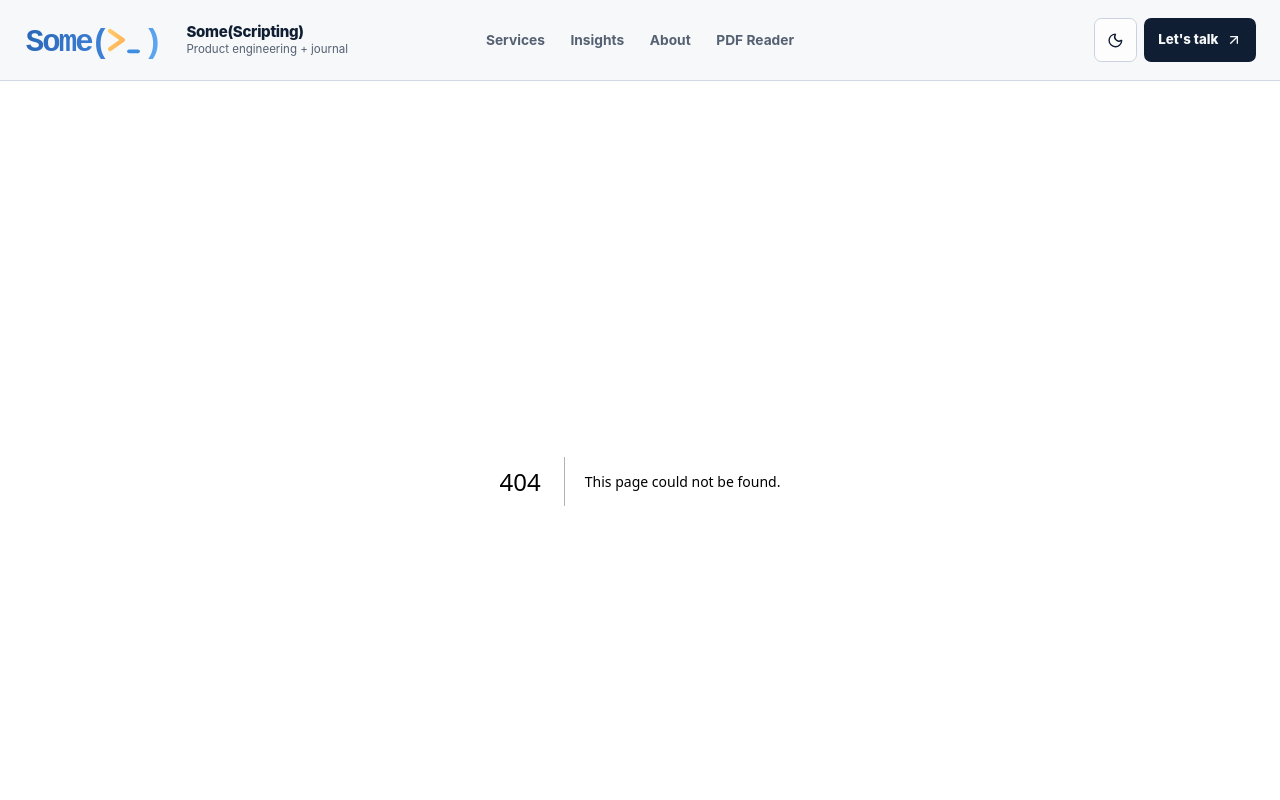
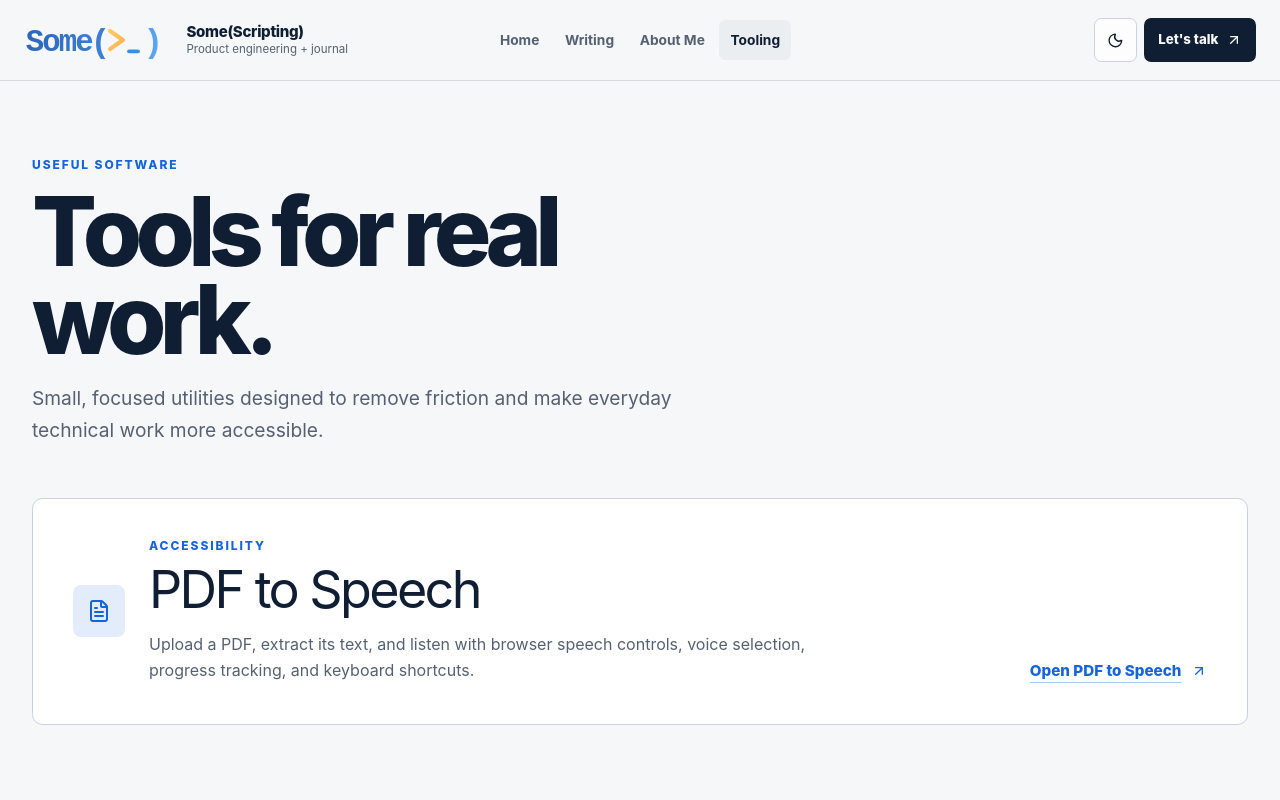
Before and after one commit to ScriptAlchemist/just_in, a Next.js app: page /tooling in a window 1280 px wide. Before the commit this address had no page. Shown: the top 800 px of the page. Built offline with nearby package versions, Linux system fonts and the light colour scheme.

Commit message:
Add writing and tooling directory pages

```diff
--- a/components/footer.tsx
+++ b/components/footer.tsx
@@ -7,10 +7,11 @@ import { ArrowUpRight } from "lucide-react";
 import Link from "next/link";
 
 const footerLinks = [
-  { href: "/#services", label: "Services" },
-  { href: "/#insights", label: "Engineering journal" },
-  { href: "/about-me", label: "About Justin" },
-  { href: "/pdf-to-speech", label: "PDF to Speech" },
+  { href: "/", label: "Home" },
+  { href: "/writing", label: "Writing" },
+  { href: "/about-me", label: "About Me" },
+  { href: "/tooling", label: "Tooling" },
+  { href: "/tooling/pdf-to-speech", label: "PDF to Speech" },
 ];
 
 const socialLinks = [
--- a/components/navbar.tsx
+++ b/components/navbar.tsx
@@ -13,10 +13,10 @@ import { toast } from "sonner";
 import { usePostContext } from "../context/PostContext";
 
 const primaryLinks = [
-  { href: "/#services", label: "Services" },
-  { href: "/#insights", label: "Insights" },
-  { href: "/about-me", label: "About" },
-  { href: "/pdf-to-speech", label: "PDF Reader" },
+  { href: "/", label: "Home" },
+  { href: "/writing", label: "Writing" },
+  { href: "/about-me", label: "About Me" },
+  { href: "/tooling", label: "Tooling" },
 ];
 
 const socialLinks = [
@@ -101,7 +101,13 @@ export const Navbar = () => {
 
         <nav className="site-nav-links" aria-label="Primary navigation">
           {primaryLinks.map((item) => {
-            const isActive = router.pathname === item.href;
+            const isActive =
+              item.href === "/"
+                ? router.pathname === "/"
+                : router.pathname === item.href ||
+                  router.pathname.startsWith(`${item.href}/`) ||
+                  (item.href === "/writing" &&
+                    router.pathname.startsWith("/posts/"));
 
             return (
               <Link
--- a/pages/about-me/index.tsx
+++ b/pages/about-me/index.tsx
@@ -63,7 +63,7 @@ function AboutMeInfo() {
             >
               Connect on LinkedIn <ArrowUpRight aria-hidden="true" />
             </Link>
-            <Link href="/#insights" className="button button-secondary">
+            <Link href="/writing" className="button button-secondary">
               Read the journal
             </Link>
           </div>
--- a/pages/index.tsx
+++ b/pages/index.tsx
@@ -9,7 +9,6 @@ import {
 import Image from "next/image";
 import Link from "next/link";
 import HeroPost from "../components/hero-post";
-import MoreStories from "../components/more-stories";
 import PageMeta from "../components/page-meta";
 import Post from "../interfaces/post";
 import { getAllPosts } from "../lib/api";
@@ -45,7 +44,6 @@ const services = [
 
 export default function Index({ allPosts }: Props) {
   const heroPost = allPosts[0];
-  const morePosts = allPosts.slice(1);
 
   return (
     <>
@@ -76,8 +74,8 @@ export default function Index({ allPosts }: Props) {
             >
               Discuss a project <ArrowUpRight aria-hidden="true" />
             </Link>
-            <Link href="/#insights" className="button button-secondary">
-              Read the journal <ArrowRight aria-hidden="true" />
+            <Link href="/writing" className="button button-secondary">
+              Explore the writing <ArrowRight aria-hidden="true" />
             </Link>
           </div>
           <dl className="hero-proof" aria-label="Experience highlights">
@@ -200,8 +198,11 @@ export default function Index({ allPosts }: Props) {
             excerpt={heroPost.excerpt}
           />
         ) : null}
-
-        {morePosts.length > 0 ? <MoreStories posts={morePosts} /> : null}
+        <div className="writing-cta">
+          <Link href="/writing" className="button button-secondary">
+            Browse all writing <ArrowRight aria-hidden="true" />
+          </Link>
+        </div>
       </section>
 
       <section className="about-preview page-shell">
--- a/pages/pdf-to-speech/index.tsx
+++ b/pages/pdf-to-speech/index.tsx
@@ -1,5 +1,7 @@
 import React, { useState, useRef, useEffect } from "react";
 import { Buffer } from "buffer";
+import { ArrowLeft } from "lucide-react";
+import Link from "next/link";
 import PageMeta from "../../components/page-meta";
 import { Slider } from "../../components/ui/slider";
 
@@ -872,11 +874,14 @@ const PdfToSpeech = () => {
       <PageMeta
         title="PDF to Speech | Some(Scripting)"
         description="Convert PDF documents to speech in your browser for more accessible reading."
-        path="/pdf-to-speech"
+        path="/tooling/pdf-to-speech"
       />
 
       <div className="reader-page page-shell">
         <div className="reader-shell">
+          <Link href="/tooling" className="tool-back">
+            <ArrowLeft aria-hidden="true" /> Back to tooling
+          </Link>
           <div className="reader-header">
             <p className="eyebrow">Accessibility utility</p>
             <div className="reader-title-row">
--- a/pages/posts/[slug].tsx
+++ b/pages/posts/[slug].tsx
@@ -100,7 +100,7 @@ export default function Post({ post, morePosts, preview }: Props) {
                   }}
                 />
               </Head>
-              <Link href="/#insights" className="article-back">
+              <Link href="/writing" className="article-back">
                 <ArrowLeft aria-hidden="true" /> Back to the journal
               </Link>
               <PostHeader
--- /dev/null
+++ b/pages/tooling/index.tsx
@@ -0,0 +1,45 @@
+import { ArrowUpRight, FileText } from "lucide-react";
+import Link from "next/link";
+import PageMeta from "../../components/page-meta";
+
+export default function Tooling() {
+  return (
+    <>
+      <PageMeta
+        title="Tooling | Some(Scripting)"
+        description="Practical browser tools built by Justin Bender, including an accessible PDF-to-speech reader."
+        path="/tooling"
+      />
+      <main className="tooling-page page-shell">
+        <header className="directory-header">
+          <p className="eyebrow">Useful software</p>
+          <h1>Tools for real work.</h1>
+          <p>
+            Small, focused utilities designed to remove friction and make
+            everyday technical work more accessible.
+          </p>
+        </header>
+
+        <section className="tool-grid" aria-label="Available tools">
+          <article className="tool-card">
+            <div className="tool-card-icon">
+              <FileText aria-hidden="true" />
+            </div>
+            <div>
+              <p className="eyebrow">Accessibility</p>
+              <h2>PDF to Speech</h2>
+              <p>
+                Upload a PDF, extract its text, and listen with browser speech
+                controls, voice selection, progress tracking, and keyboard
+                shortcuts.
+              </p>
+            </div>
+            <Link href="/tooling/pdf-to-speech" className="text-link">
+              Open PDF to Speech <ArrowUpRight aria-hidden="true" />
+            </Link>
+          </article>
+        </section>
+      </main>
+    </>
+  );
+}
--- /dev/null
+++ b/pages/tooling/pdf-to-speech.tsx
@@ -0,0 +1 @@
+export { default } from "../pdf-to-speech";
--- /dev/null
+++ b/pages/writing/index.tsx
@@ -0,0 +1,67 @@
+import PageMeta from "../../components/page-meta";
+import HeroPost from "../../components/hero-post";
+import MoreStories from "../../components/more-stories";
+import type Post from "../../interfaces/post";
+import { getAllPosts } from "../../lib/api";
+
+type Props = {
+  allPosts: Post[];
+};
+
+export default function Writing({ allPosts }: Props) {
+  const latestPost = allPosts[0];
+  const archivePosts = allPosts.slice(1);
+
+  return (
+    <>
+      <PageMeta
+        title="Writing | Some(Scripting)"
+        description="Engineering notes on frontend architecture, Rust, AI workflows, developer tooling, and building reliable software."
+        path="/writing"
+        image={latestPost?.ogImage?.url || latestPost?.coverImage}
+        imageAlt={latestPost ? `Cover image for ${latestPost.title}` : undefined}
+      />
+      <main className="writing-page page-shell">
+        <header className="directory-header">
+          <p className="eyebrow">Some(Scripting) journal</p>
+          <h1>Writing from the workbench.</h1>
+          <p>
+            Field notes on frontend architecture, Rust, developer tooling, AI,
+            and the decisions that make software easier to evolve.
+          </p>
+        </header>
+
+        {latestPost ? (
+          <HeroPost
+            title={latestPost.title}
+            coverImage={latestPost.coverImage}
+            date={latestPost.date}
+            author={latestPost.author}
+            slug={latestPost.slug}
+            excerpt={latestPost.excerpt}
+          />
+        ) : null}
+
+        {archivePosts.length > 0 ? (
+          <MoreStories posts={archivePosts} />
+        ) : null}
+      </main>
+    </>
+  );
+}
+
+export const getStaticProps = async () => {
+  const allPosts = getAllPosts([
+    "title",
+    "date",
+    "slug",
+    "author",
+    "coverImage",
+    "excerpt",
+    "ogImage",
+  ]);
+
+  return {
+    props: { allPosts },
+  };
+};
--- a/styles/index.css
+++ b/styles/index.css
@@ -438,7 +438,7 @@
 .home-hero {
   display: grid;
   gap: 2.5rem;
-  padding-block: clamp(4.5rem, 10vw, 8rem);
+  padding-block: clamp(3rem, 7vw, 5.5rem);
 }
 
 .hero-copy h1 {
@@ -611,7 +611,7 @@
 .services-section,
 .insights-section,
 .about-preview {
-  padding-block: clamp(4.5rem, 9vw, 8rem);
+  padding-block: clamp(3.25rem, 6vw, 5.5rem);
 }
 
 .services-section,
@@ -696,7 +696,7 @@
 }
 
 .principles-section {
-  padding-bottom: clamp(4.5rem, 9vw, 8rem);
+  padding-bottom: clamp(3.25rem, 6vw, 5.5rem);
 }
 
 .principles-panel {
@@ -819,7 +819,7 @@
 }
 
 .journal-archive {
-  margin-top: clamp(4rem, 8vw, 6.5rem);
+  margin-top: clamp(2.5rem, 5vw, 4rem);
 }
 
 .archive-heading-row {
@@ -1163,14 +1163,98 @@
   margin-top: 1.75rem;
 }
 
+.writing-cta {
+  display: flex;
+  justify-content: flex-start;
+  margin-top: 1.5rem;
+}
+
+/* Writing and tooling directories */
+.writing-page,
+.tooling-page {
+  padding-block: clamp(2.75rem, 6vw, 5rem);
+}
+
+.directory-header {
+  max-width: 48rem;
+  margin-bottom: clamp(2rem, 4vw, 3.25rem);
+}
+
+.directory-header h1 {
+  max-width: 13ch;
+  margin: 0;
+  font-size: clamp(3rem, 8vw, 6rem);
+  font-weight: 850;
+  line-height: 0.92;
+  letter-spacing: -0.07em;
+}
+
+.directory-header > p:not(.eyebrow) {
+  max-width: 42rem;
+  margin: 1.25rem 0 0;
+  color: hsl(var(--muted-foreground));
+  font-size: clamp(1rem, 2vw, 1.2rem);
+  line-height: 1.65;
+}
+
+.tool-grid {
+  display: grid;
+  gap: 1rem;
+}
+
+.tool-card {
+  display: grid;
+  gap: 1.5rem;
+  padding: clamp(1.5rem, 4vw, 2.5rem);
+  border: 1px solid hsl(var(--border));
+  border-radius: 0.65rem;
+  background: hsl(var(--card));
+}
+
+.tool-card-icon {
+  display: grid;
+  width: 3.25rem;
+  height: 3.25rem;
+  place-items: center;
+  border-radius: 0.5rem;
+  background: hsl(var(--primary) / 0.12);
+  color: hsl(var(--primary));
+}
+
+.tool-card-icon svg {
+  width: 1.5rem;
+  height: 1.5rem;
+}
+
+.tool-card .eyebrow {
+  margin-bottom: 0.7rem;
+}
+
+.tool-card h2 {
+  margin: 0;
+  font-size: clamp(2rem, 5vw, 3.25rem);
+  line-height: 1;
+  letter-spacing: -0.05em;
+}
+
+.tool-card div > p:not(.eyebrow) {
+  max-width: 43rem;
+  margin: 1rem 0 0;
+  color: hsl(var(--muted-foreground));
+}
+
+.tool-card .text-link {
+  align-self: end;
+}
+
 /* About and experience */
 .about-page {
-  padding-block: clamp(3rem, 8vw, 7rem);
+  padding-block: clamp(2.5rem, 6vw, 5rem);
 }
 
 .about-content {
   display: grid;
-  gap: clamp(4.5rem, 9vw, 8rem);
+  gap: clamp(3rem, 6vw, 5rem);
 }
 
 .about-hero {
@@ -1293,7 +1377,7 @@
 
 .resume-section {
   display: grid;
-  gap: clamp(2rem, 6vw, 5rem);
+  gap: clamp(2rem, 4vw, 3.5rem);
 }
 
 .resume-heading h2,
@@ -1358,7 +1442,7 @@
 .capabilities-section {
   display: grid;
   gap: 2.5rem;
-  padding-top: clamp(3rem, 7vw, 5rem);
+  padding-top: clamp(2rem, 5vw, 3.5rem);
   border-top: 1px solid hsl(var(--border));
 }
 
@@ -1435,7 +1519,7 @@
 }
 
 .about-disclaimer {
-  margin: -3rem 0 0;
+  margin: -1.5rem 0 0;
   color: hsl(var(--muted-foreground));
   font-size: 0.76rem;
   text-align: center;
@@ -1443,7 +1527,7 @@
 
 /* PDF reader */
 .reader-page {
-  padding-block: clamp(3rem, 8vw, 6.5rem);
+  padding-block: clamp(2.5rem, 6vw, 5rem);
 }
 
 .reader-shell {
@@ -1452,8 +1536,27 @@
 }
 
 .reader-header {
-  margin-bottom: 2.25rem;
+  margin-bottom: 1.75rem;
   text-align: left;
+}
+
+.tool-back {
+  display: inline-flex;
+  align-items: center;
+  gap: 0.5rem;
+  margin-bottom: 1.5rem;
+  color: hsl(var(--muted-foreground));
+  font-size: 0.82rem;
+  font-weight: 750;
+}
+
+.tool-back:hover {
+  color: hsl(var(--primary));
+}
+
+.tool-back svg {
+  width: 1rem;
+  height: 1rem;
 }
 
 .reader-title-row {
@@ -1583,7 +1686,7 @@
 
 /* Article pages */
 .article-page {
-  padding-block: clamp(2.5rem, 7vw, 6rem);
+  padding-block: clamp(2rem, 5vw, 4.5rem);
 }
 
 .article-shell {
@@ -1606,7 +1709,7 @@
   display: inline-flex;
   align-items: center;
   gap: 0.5rem;
-  margin-bottom: clamp(2rem, 6vw, 4rem);
+  margin-bottom: clamp(1.5rem, 4vw, 2.5rem);
   color: hsl(var(--muted-foreground));
   font-size: 0.82rem;
   font-weight: 750;
@@ -1622,7 +1725,7 @@
 }
 
 .article-header {
-  margin-bottom: clamp(3rem, 7vw, 5rem);
+  margin-bottom: clamp(2rem, 5vw, 3.5rem);
 }
 
 .article-kicker {
@@ -1703,7 +1806,7 @@
 
 /* Footer */
 .site-footer {
-  margin-top: clamp(3rem, 8vw, 7rem);
+  margin-top: clamp(2rem, 5vw, 4.5rem);
   background: hsl(var(--inverse));
   color: hsl(var(--inverse-foreground));
 }
@@ -1712,8 +1815,8 @@
   display: grid;
   width: min(100% - 2rem, 76rem);
   margin-inline: auto;
-  padding-block: clamp(3.5rem, 8vw, 6rem) 1.5rem;
-  gap: 3.5rem;
+  padding-block: clamp(3rem, 6vw, 4.5rem) 1.5rem;
+  gap: 2.5rem;
 }
 
 .footer-lead h2 {
@@ -1908,6 +2011,11 @@
     grid-template-columns: repeat(2, minmax(0, 1fr));
   }
 
+  .tool-card {
+    grid-template-columns: auto minmax(0, 1fr) auto;
+    align-items: center;
+  }
+
   .about-preview {
     grid-template-columns: minmax(0, 0.85fr) minmax(0, 1.15fr);
   }
@@ -1978,13 +2086,13 @@
 
   .home-hero {
     grid-template-columns: minmax(0, 1.35fr) minmax(21rem, 0.65fr);
-    gap: clamp(3rem, 7vw, 7rem);
+    gap: clamp(2.5rem, 5vw, 4.5rem);
     align-items: center;
   }
 
   .about-hero {
     grid-template-columns: minmax(0, 1.15fr) minmax(22rem, 0.85fr);
-    gap: clamp(3rem, 8vw, 7rem);
+    gap: clamp(2.5rem, 5vw, 4.5rem);
   }
 
   .resume-section {
```
